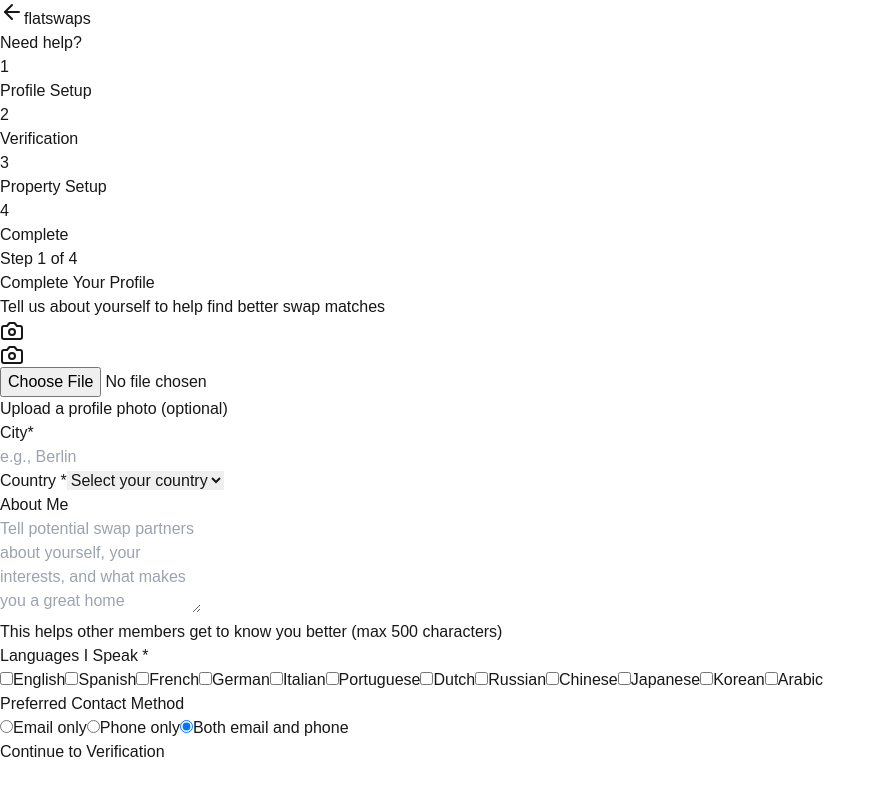
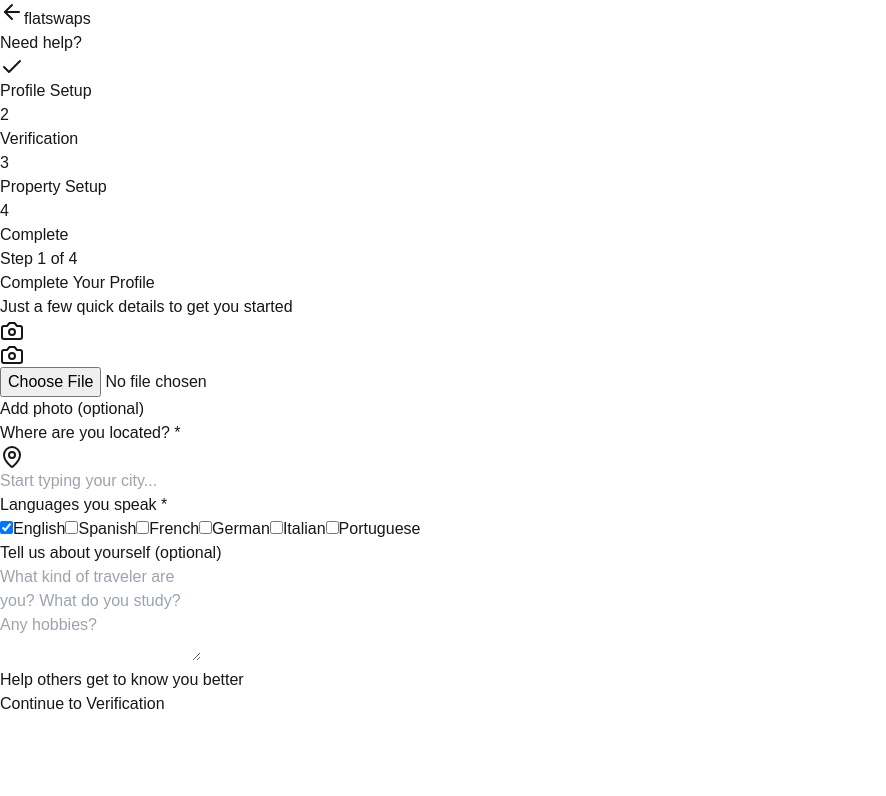
Before and after one commit to felixp33/flatswaps, a Next.js app: page /auth/onboarding/step-1 in a window 1280 px wide. Shown: the top 796 px of the page, without its empty margins (0-886 px from the left). Built offline with nearby package versions, Linux system fonts and the light colour scheme.

Commit message:
Refactor onboarding step 1: add city autocomplete feature and simplify form validation

```diff
--- a/src/app/auth/onboarding/step-1/page.tsx
+++ b/src/app/auth/onboarding/step-1/page.tsx
@@ -1,77 +1,111 @@
-// src/app/auth/onboarding/step-1/page.tsx
+// Simplified src/app/auth/onboarding/step-1/page.tsx
 "use client";
 
-import { useState } from "react";
+import { useState, useEffect } from "react";
 import { useRouter } from "next/navigation";
-import { Camera, MapPin, Globe } from "lucide-react";
+import { Camera, MapPin, Check } from "lucide-react";
 import OnboardingLayout from "@/components/auth/OnboardingLayout";
 import FormField from "@/components/auth/FormField";
 import { validateProfileForm } from "@/lib/auth/validation";
 import { ProfileSetupData, ValidationErrors } from "@/types/auth";
+import Image from "next/image";
+
+// City data with country inference
+const POPULAR_CITIES = [
+	{ name: "Berlin", country: "Germany", flag: "🇩🇪" },
+	{ name: "London", country: "United Kingdom", flag: "🇬🇧" },
+	{ name: "Paris", country: "France", flag: "🇫🇷" },
+	{ name: "Madrid", country: "Spain", flag: "🇪🇸" },
+	{ name: "Amsterdam", country: "Netherlands", flag: "🇳🇱" },
+	{ name: "Rome", country: "Italy", flag: "🇮🇹" },
+	{ name: "Barcelona", country: "Spain", flag: "🇪🇸" },
+	{ name: "Vienna", country: "Austria", flag: "🇦🇹" },
+	{ name: "Prague", country: "Czech Republic", flag: "🇨🇿" },
+	{ name: "Copenhagen", country: "Denmark", flag: "🇩🇰" },
+	{ name: "Stockholm", country: "Sweden", flag: "🇸🇪" },
+	{ name: "Helsinki", country: "Finland", flag: "🇫🇮" },
+	{ name: "Oslo", country: "Norway", flag: "🇳🇴" },
+	{ name: "Zurich", country: "Switzerland", flag: "🇨🇭" },
+	{ name: "Brussels", country: "Belgium", flag: "🇧🇪" },
+	{ name: "Dublin", country: "Ireland", flag: "🇮🇪" },
+	{ name: "Lisbon", country: "Portugal", flag: "🇵🇹" },
+	{ name: "Warsaw", country: "Poland", flag: "🇵🇱" },
+	{ name: "Budapest", country: "Hungary", flag: "🇭🇺" },
+	{ name: "Munich", country: "Germany", flag: "🇩🇪" },
+	{ name: "Hamburg", country: "Germany", flag: "🇩🇪" },
+	{ name: "Milan", country: "Italy", flag: "🇮🇹" },
+	{ name: "Lyon", country: "France", flag: "🇫🇷" },
+	{ name: "Manchester", country: "United Kingdom", flag: "🇬🇧" },
+	{ name: "Edinburgh", country: "United Kingdom", flag: "🇬🇧" },
+	{ name: "New York", country: "United States", flag: "🇺🇸" },
+	{ name: "Los Angeles", country: "United States", flag: "🇺🇸" },
+	{ name: "San Francisco", country: "United States", flag: "🇺🇸" },
+	{ name: "Toronto", country: "Canada", flag: "🇨🇦" },
+	{ name: "Montreal", country: "Canada", flag: "🇨🇦" },
+	{ name: "Sydney", country: "Australia", flag: "🇦🇺" },
+	{ name: "Melbourne", country: "Australia", flag: "🇦🇺" },
+	{ name: "Tokyo", country: "Japan", flag: "🇯🇵" },
+	{ name: "Seoul", country: "South Korea", flag: "🇰🇷" },
+	{ name: "Singapore", country: "Singapore", flag: "🇸🇬" },
+];
 
 export default function OnboardingStep1() {
 	const router = useRouter();
 	const [formData, setFormData] = useState<ProfileSetupData>({
 		location: { city: "", country: "" },
 		bio: "",
-		languages: [],
-		contactMethod: "both",
+		languages: ["English"], // Default to English
+		contactMethod: "both", // Default preference
 	});
 	const [errors, setErrors] = useState<ValidationErrors>({});
 	const [isLoading, setIsLoading] = useState(false);
 	const [profileImage, setProfileImage] = useState<string | null>(null);
 
+	// City autocomplete state
+	const [cityInput, setCityInput] = useState("");
+	const [showSuggestions, setShowSuggestions] = useState(false);
+	const [filteredCities, setFilteredCities] = useState(POPULAR_CITIES.slice(0, 8));
+	const [selectedCity, setSelectedCity] = useState<(typeof POPULAR_CITIES)[0] | null>(null);
+
 	const stepLabels = ["Profile Setup", "Verification", "Property Setup", "Complete"];
-	const completedSteps = [false, false, false, false];
+	const completedSteps = [true, false, false, false];
 
-	// Common languages for selection
-	const availableLanguages = [
-		"English",
-		"Spanish",
-		"French",
-		"German",
-		"Italian",
-		"Portuguese",
-		"Dutch",
-		"Russian",
-		"Chinese",
-		"Japanese",
-		"Korean",
-		"Arabic",
-	];
+	// Filter cities based on input
+	useEffect(() => {
+		if (cityInput.length > 0) {
+			const filtered = POPULAR_CITIES.filter(
+				(city) =>
+					city.name.toLowerCase().includes(cityInput.toLowerCase()) ||
+					city.country.toLowerCase().includes(cityInput.toLowerCase())
+			).slice(0, 6);
+			setFilteredCities(filtered);
+			setShowSuggestions(true);
+		} else {
+			setFilteredCities(POPULAR_CITIES.slice(0, 8));
+			setShowSuggestions(false);
+		}
+	}, [cityInput]);
 
-	// Common countries for quick selection
-	const popularCountries = [
-		"United States",
-		"United Kingdom",
-		"Germany",
-		"France",
-		"Spain",
-		"Italy",
-		"Netherlands",
-		"Canada",
-		"Australia",
-		"Japan",
-	];
-
-	const handleInputChange = (field: string, value: any) => {
-		if (field.includes(".")) {
-			const [parent, child] = field.split(".");
+	const handleCitySelect = (city: (typeof POPULAR_CITIES)[0]) => {
+		setSelectedCity(city);
+		setCityInput(city.name);
 		setFormData((prev) => ({
 			...prev,
-				[parent]: {
-					...(prev[parent as keyof ProfileSetupData] as object),
-					[child]: value,
-				},
+			location: { city: city.name, country: city.country },
 		}));
-		} else {
-			setFormData((prev) => ({ ...prev, [field]: value }));
+		setShowSuggestions(false);
+		if (errors.city) {
+			setErrors((prev) => ({ ...prev, city: "" }));
 		}
+	};
 
-		// Clear errors
-		if (errors[field]) {
-			setErrors((prev) => ({ ...prev, [field]: "" }));
-		}
+	const handleCityInputChange = (value: string) => {
+		setCityInput(value);
+		setSelectedCity(null);
+		setFormData((prev) => ({
+			...prev,
+			location: { city: value, country: "" },
+		}));
 	};
 
 	const handleLanguageToggle = (language: string) => {
@@ -80,9 +114,6 @@ export default function OnboardingStep1() {
 			: [...formData.languages, language];
 
 		setFormData((prev) => ({ ...prev, languages: newLanguages }));
-		if (errors.languages) {
-			setErrors((prev) => ({ ...prev, languages: "" }));
-		}
 	};
 
 	const handleImageUpload = (e: React.ChangeEvent<HTMLInputElement>) => {
@@ -97,10 +128,24 @@ export default function OnboardingStep1() {
 		}
 	};
 
+	const validateSimplifiedForm = (): ValidationErrors => {
+		const errors: ValidationErrors = {};
+
+		if (!formData.location.city) {
+			errors.city = "Please select your city";
+		}
+
+		if (formData.languages.length === 0) {
+			errors.languages = "Please select at least one language";
+		}
+
+		return errors;
+	};
+
 	const handleSubmit = async (e: React.FormEvent) => {
 		e.preventDefault();
 
-		const validationErrors = validateProfileForm(formData);
+		const validationErrors = validateSimplifiedForm();
 		if (Object.keys(validationErrors).length > 0) {
 			setErrors(validationErrors);
 			return;
@@ -108,7 +153,6 @@ export default function OnboardingStep1() {
 
 		setIsLoading(true);
 		try {
-			// TODO: Save profile data
 			console.log("Profile setup data:", formData);
 			await new Promise((resolve) => setTimeout(resolve, 1000));
 			router.push("/auth/onboarding/step-2");
@@ -124,6 +168,9 @@ export default function OnboardingStep1() {
 		router.push("/auth/signup");
 	};
 
+	// Quick language selection (most common for students)
+	const popularLanguages = ["English", "Spanish", "French", "German", "Italian", "Portuguese"];
+
 	return (
 		<OnboardingLayout
 			currentStep={1}
@@ -131,10 +178,10 @@ export default function OnboardingStep1() {
 			completedSteps={completedSteps}
 			stepLabels={stepLabels}
 			title="Complete Your Profile"
-			subtitle="Tell us about yourself to help find better swap matches"
+			subtitle="Just a few quick details to get you started"
 			onBack={handleBack}
 		>
-			<div className="max-w-2xl mx-auto">
+			<div className="max-w-xl mx-auto">
 				<form onSubmit={handleSubmit} className="space-y-8">
 					{errors.general && (
 						<div className="bg-red-50 dark:bg-red-900/20 border border-red-200 dark:border-red-800 rounded-md p-4">
@@ -142,21 +189,27 @@ export default function OnboardingStep1() {
 						</div>
 					)}
 
-					{/* Profile Photo */}
+					{/* Profile Photo - Optional */}
 					<div className="text-center">
 						<div className="relative inline-block">
-							<div className="w-32 h-32 rounded-full bg-gray-200 dark:bg-gray-700 flex items-center justify-center overflow-hidden">
+							<div className="w-24 h-24 rounded-full bg-gray-200 dark:bg-gray-700 flex items-center justify-center overflow-hidden">
 								{profileImage ? (
-									<img src={profileImage} alt="Profile" className="w-full h-full object-cover" />
+									<Image
+										src={profileImage}
+										alt="Profile"
+										width={96}
+										height={96}
+										className="w-full h-full object-cover"
+									/>
 								) : (
-									<Camera className="w-8 h-8 text-gray-400" />
+									<Camera className="w-6 h-6 text-gray-400" />
 								)}
 							</div>
 							<label
 								htmlFor="profile-photo"
-								className="absolute bottom-0 right-0 bg-blue-600 text-white p-2 rounded-full cursor-pointer hover:bg-blue-700 transition-colors"
+								className="absolute bottom-0 right-0 bg-blue-600 text-white p-1.5 rounded-full cursor-pointer hover:bg-blue-700 transition-colors"
 							>
-								<Camera className="w-4 h-4" />
+								<Camera className="w-3 h-3" />
 							</label>
 							<input
 								id="profile-photo"
@@ -166,62 +219,73 @@ export default function OnboardingStep1() {
 								className="hidden"
 							/>
 						</div>
-						<p className="mt-2 text-sm text-gray-500 dark:text-gray-400">Upload a profile photo (optional)</p>
+						<p className="mt-2 text-xs text-gray-500 dark:text-gray-400">Add photo (optional)</p>
 					</div>
 
-					{/* Location */}
-					<div className="grid grid-cols-1 md:grid-cols-2 gap-4">
-						<div>
-							<FormField
-								label="City"
-								name="location.city"
-								value={formData.location.city}
-								onChange={(value) => handleInputChange("location.city", value)}
-								error={errors.city}
-								placeholder="e.g., Berlin"
-								required
+					{/* City with Autocomplete */}
+					<div className="relative">
+						<label className="block text-sm font-medium text-gray-700 dark:text-gray-300 mb-2">
+							Where are you located? <span className="text-red-500">*</span>
+						</label>
+						<div className="relative">
+							<div className="absolute left-3 top-1/2 transform -translate-y-1/2">
+								<MapPin className="h-4 w-4 text-gray-400" />
+							</div>
+							<input
+								type="text"
+								value={cityInput}
+								onChange={(e) => handleCityInputChange(e.target.value)}
+								onFocus={() => setShowSuggestions(true)}
+								placeholder="Start typing your city..."
+								className="w-full pl-10 pr-4 py-3 border border-gray-300 dark:border-gray-600 rounded-lg bg-white dark:bg-gray-800 text-gray-900 dark:text-white placeholder-gray-500 focus:outline-none focus:ring-4 focus:ring-blue-100 focus:border-blue-500"
 							/>
+							{selectedCity && (
+								<div className="absolute right-3 top-1/2 transform -translate-y-1/2">
+									<Check className="h-4 w-4 text-green-500" />
 								</div>
-						<div>
-							<label className="block text-sm font-medium text-gray-700 dark:text-gray-300 mb-2">
-								Country <span className="text-red-500">*</span>
-							</label>
-							<select
-								value={formData.location.country}
-								onChange={(e) => handleInputChange("location.country", e.target.value)}
-								className="w-full px-4 py-3 border border-gray-300 dark:border-gray-600 rounded-lg bg-white dark:bg-gray-800 text-gray-900 dark:text-white focus:outline-none focus:ring-4 focus:ring-blue-100 focus:border-blue-500"
-							>
-								<option value="">Select your country</option>
-								{popularCountries.map((country) => (
-									<option key={country} value={country}>
-										{country}
-									</option>
-								))}
-							</select>
-							{errors.country && <p className="mt-1 text-sm text-red-600 dark:text-red-400">{errors.country}</p>}
-						</div>
+							)}
 						</div>
 
-					{/* Bio */}
-					<FormField
-						label="About Me"
-						name="bio"
-						type="textarea"
-						value={formData.bio}
-						onChange={(value) => handleInputChange("bio", value)}
-						error={errors.bio}
-						placeholder="Tell potential swap partners about yourself, your interests, and what makes you a great home swapper..."
-						hint="This helps other members get to know you better (max 500 characters)"
-					/>
+						{/* City Suggestions */}
+						{showSuggestions && (
+							<div className="absolute z-10 w-full mt-1 bg-white dark:bg-gray-800 border border-gray-200 dark:border-gray-700 rounded-lg shadow-lg max-h-60 overflow-y-auto">
+								{filteredCities.length > 0 ? (
+									filteredCities.map((city, index) => (
+										<button
+											key={index}
+											type="button"
+											onClick={() => handleCitySelect(city)}
+											className="w-full px-4 py-3 text-left hover:bg-gray-50 dark:hover:bg-gray-700 flex items-center space-x-3 transition-colors"
+										>
+											<span className="text-lg">{city.flag}</span>
+											<div>
+												<div className="font-medium text-gray-900 dark:text-white">{city.name}</div>
+												<div className="text-sm text-gray-500 dark:text-gray-400">{city.country}</div>
+											</div>
+										</button>
+									))
+								) : (
+									<div className="px-4 py-3 text-gray-500 dark:text-gray-400 text-sm">
+										No cities found. You can still type your city name.
+									</div>
+								)}
+							</div>
+						)}
 
-					{/* Languages */}
+						{errors.city && <p className="mt-1 text-sm text-red-600 dark:text-red-400">{errors.city}</p>}
+					</div>
+
+					{/* Languages - Simplified */}
 					<div>
 						<label className="block text-sm font-medium text-gray-700 dark:text-gray-300 mb-3">
-							Languages I Speak <span className="text-red-500">*</span>
+							Languages you speak <span className="text-red-500">*</span>
 						</label>
-						<div className="grid grid-cols-2 md:grid-cols-3 gap-3">
-							{availableLanguages.map((language) => (
-								<label key={language} className="flex items-center space-x-2 cursor-pointer">
+						<div className="grid grid-cols-2 gap-3">
+							{popularLanguages.map((language) => (
+								<label
+									key={language}
+									className="flex items-center space-x-2 cursor-pointer p-2 rounded-lg hover:bg-gray-50 dark:hover:bg-gray-700 transition-colors"
+								>
 									<input
 										type="checkbox"
 										checked={formData.languages.includes(language)}
@@ -237,38 +301,23 @@ export default function OnboardingStep1() {
 						)}
 					</div>
 
-					{/* Contact Preference */}
-					<div>
-						<label className="block text-sm font-medium text-gray-700 dark:text-gray-300 mb-3">
-							Preferred Contact Method
-						</label>
-						<div className="space-y-2">
-							{[
-								{ value: "email", label: "Email only" },
-								{ value: "phone", label: "Phone only" },
-								{ value: "both", label: "Both email and phone" },
-							].map((option) => (
-								<label key={option.value} className="flex items-center space-x-2 cursor-pointer">
-									<input
-										type="radio"
-										name="contactMethod"
-										value={option.value}
-										checked={formData.contactMethod === option.value}
-										onChange={(e) => handleInputChange("contactMethod", e.target.value)}
-										className="h-4 w-4 text-blue-600 focus:ring-blue-500 border-gray-300"
+					{/* About Me - Optional and smaller */}
+					<FormField
+						label="Tell us about yourself (optional)"
+						name="bio"
+						type="textarea"
+						value={formData.bio}
+						onChange={(value) => setFormData((prev) => ({ ...prev, bio: value }))}
+						placeholder="What kind of traveler are you? What do you study? Any hobbies?"
+						hint="Help others get to know you better"
 					/>
-									<span className="text-sm text-gray-700 dark:text-gray-300">{option.label}</span>
-								</label>
-							))}
-						</div>
-					</div>
 
 					{/* Submit Button */}
-					<div className="flex justify-end">
+					<div className="flex justify-end pt-4">
 						<button
 							type="submit"
 							disabled={isLoading}
-							className="px-8 py-3 border border-transparent rounded-md shadow-sm text-sm font-medium text-white bg-blue-600 hover:bg-blue-700 focus:outline-none focus:ring-2 focus:ring-offset-2 focus:ring-blue-500 disabled:opacity-50 disabled:cursor-not-allowed transition-colors"
+							className="px-8 py-3 bg-blue-600 text-white rounded-lg hover:bg-blue-700 disabled:opacity-50 disabled:cursor-not-allowed transition-colors font-medium"
 						>
 							{isLoading ? (
 								<div className="flex items-center">
--- a/src/app/page.tsx
+++ b/src/app/page.tsx
@@ -17,7 +17,7 @@ export default function HomePage() {
 			<main>
 				<HeroSection />
 				<HowItWorks />
-				<FeaturedProperties properties={featuredProperties} />
+
 				<PopularDestinations />
 				<Testimonials testimonials={testimonials} />
 				<FAQSection />
```
Lines whose indentation alone changed are shown as unchanged.
